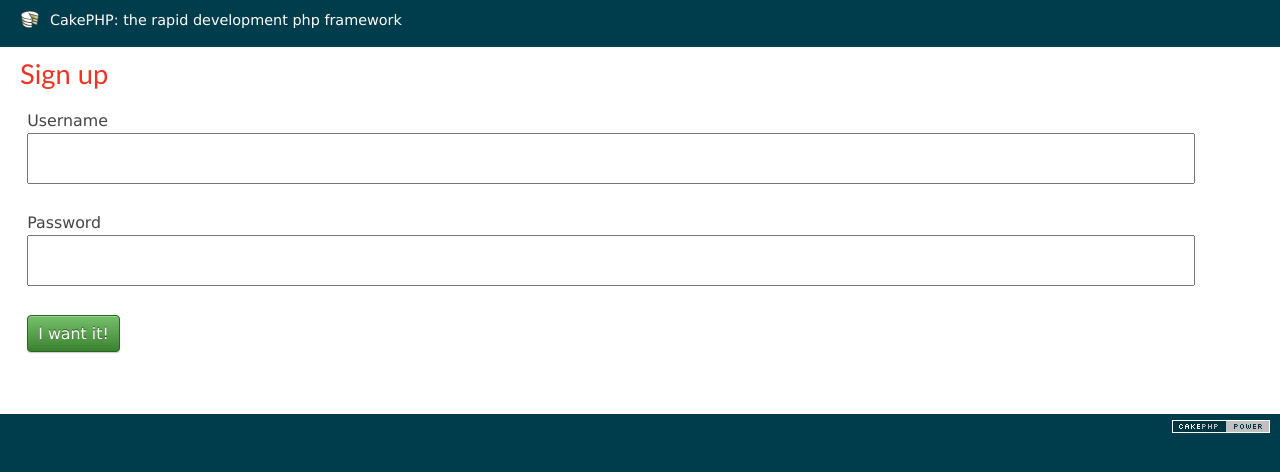
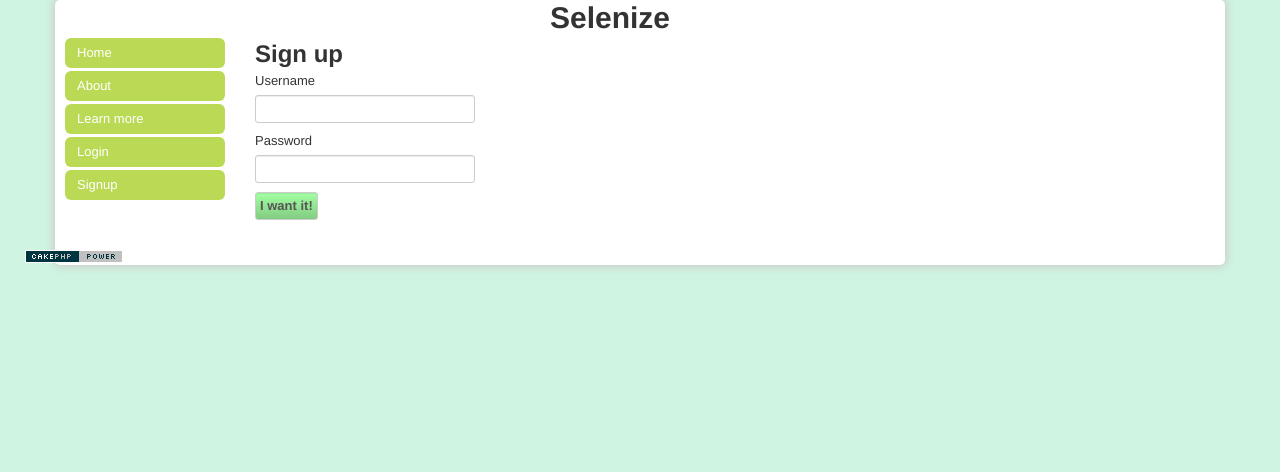
Before and after one commit to AVGP/Selenize, a CakePHP app: the page made by app/View/Users/add.ctp in a window 1280 px wide. Shown: the top 472 px of the page. Run offline with PHP 8.4 and a stand-in for CakePHP, Linux system fonts and the light colour scheme; the template is opened without the code that fills it, so the values that code supplies are empty; form fields are guessed from the names that the template uses; some libraries are stand-ins or nearby versions.

Commit message:
Starting redesign

```diff
--- /dev/null
+++ b/app/View/Elements/navigation.ctp
@@ -0,0 +1,7 @@
+<ul class="nav nav-pills nav-stacked">
+    <li><a href="/">Home</a></li>
+    <li><a href="/pages/about">About</a></li>
+    <li><a href="/pages/tutorial">Learn more</a></li>
+    <li><a href="/users/login">Login</a></li>
+    <li><a href="/users/add">Signup</a></li>
+</ul>
--- a/app/View/Layouts/default.ctp
+++ b/app/View/Layouts/default.ctp
@@ -15,21 +15,22 @@
  * @since         CakePHP(tm) v 0.10.0.1076
  * @license       MIT License (http://www.opensource.org/licenses/mit-license.php)
  */
-
-$cakeDescription = __d('cake_dev', 'CakePHP: the rapid development php framework');
 ?>
-<!DOCTYPE html PUBLIC "-//W3C//DTD XHTML 1.0 Transitional//EN" "http://www.w3.org/TR/xhtml1/DTD/xhtml1-transitional.dtd">
-<html xmlns="http://www.w3.org/1999/xhtml">
+<!DOCTYPE html>
+<html>
 <head>
 	<?php echo $this->Html->charset(); ?>
 	<title>
-		<?php echo $cakeDescription ?>:
-		<?php echo $title_for_layout; ?>
+        Selenize
+		<?php if(!empty($title_for_layout)) echo ' - ' . $title_for_layout; ?>
 	</title>
 	<?php
 		echo $this->Html->meta('icon');
 
-		echo $this->Html->css('cake.generic');
+		echo $this->Html->css('bootstrap.min.css');
+    	echo $this->Html->css('main.css');
+
+        echo $this->Html->script('bootstrap.min.js');
 
 		echo $this->fetch('meta');
 		echo $this->fetch('css');
@@ -37,19 +38,18 @@ $cakeDescription = __d('cake_dev', 'CakePHP: the rapid development php framework
 	?>
 </head>
 <body>
-	<div id="container">
-		<div id="header">
-			<h1><?php echo $this->Html->link($cakeDescription, 'http://cakephp.org'); ?></h1>
+	<div id="container" class="container">
+		<div id="header" class="row">
+			<h1 class="row">Selenize</h1>
+    		<div class="row"><div class="span8 offset2"><?php echo $this->Session->flash(); ?></div></div>
 		</div>
-		<div id="content">
-
-			<?php echo $this->Session->flash(); ?>
-
-			<?php echo $this->fetch('content'); ?>
+		<div id="content" class="row">
+            <div class="span2"><?php echo $this->element('navigation'); ?></div>
+			<div class="span10"><?php echo $this->fetch('content'); ?></div>
 		</div>
-		<div id="footer">
+		<div id="footer" class="row">
 			<?php echo $this->Html->link(
-					$this->Html->image('cake.power.gif', array('alt' => $cakeDescription, 'border' => '0')),
+					$this->Html->image('cake.power.gif', array('alt' => 'CakePHP', 'border' => '0')),
 					'http://www.cakephp.org/',
 					array('target' => '_blank', 'escape' => false)
 				);
--- a/app/View/Users/add.ctp
+++ b/app/View/Users/add.ctp
@@ -3,5 +3,5 @@
 echo $this->Form->create('User');
 echo $this->Form->input('username');
 echo $this->Form->input('password');
-echo $this->Form->end('I want it!');
+echo $this->Form->end('I want it!', array('class' => 'button'));
 ?>
```
